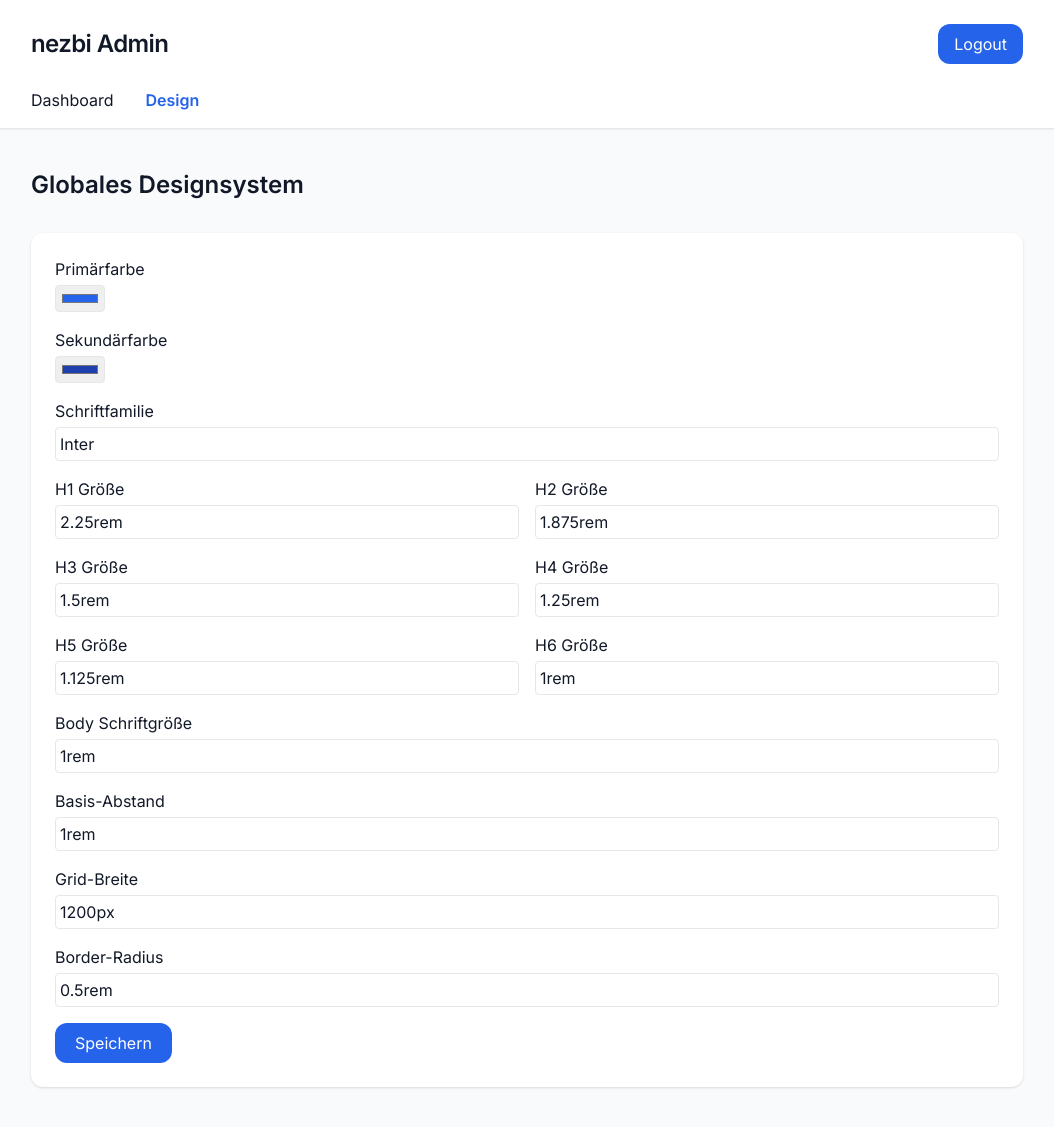
After one commit to txm296/website-chatgptshop, a PHP site: page /admin/design.php in a window 1280 px wide. The commit adds this page. Shown: the whole page, without its empty margins (113-1167 px from the left). Run offline with PHP 8.4, Linux system fonts and the light colour scheme; a user stored in the database is signed in; some libraries are stand-ins or nearby versions.

Commit message:
Add global design system with admin UI

```diff
--- a/admin/dashboard.php
+++ b/admin/dashboard.php
@@ -55,7 +55,8 @@ $siteSettings = load_settings();
             <a href="pages.php" class="hover:text-blue-600">Seiten</a>
         <a href="modular_builder.php" class="hover:text-blue-600">Builder</a>
         <a href="popup_builder.php" class="hover:text-blue-600">Popups</a>
-            <a href="customize.php" class="hover:text-blue-600">Website bearbeiten</a>
+        <a href="design.php" class="hover:text-blue-600">Design</a>
+        <a href="customize.php" class="hover:text-blue-600">Website bearbeiten</a>
             <a href="templates.php" class="hover:text-blue-600">Templates</a>
         </nav>
     </header>
--- /dev/null
+++ b/admin/design.php
@@ -0,0 +1,62 @@
+<?php
+session_start();
+if(!isset($_SESSION['admin'])){header('Location: ../login.php');exit;}
+require '../inc/settings.php';
+$settings = load_settings();
+if($_SERVER['REQUEST_METHOD']==='POST'){
+  foreach([
+    'primary_color','secondary_color','font_family','h1_size','h2_size','h3_size','h4_size','h5_size','h6_size','body_size','base_spacing','grid_width','border_radius'] as $key){
+      if(isset($_POST[$key])) $settings[$key] = trim($_POST[$key]);
+  }
+  save_settings($settings);
+  header('Location: design.php?saved=1');
+  exit;
+}
+?>
+<!DOCTYPE html>
+<html lang="de">
+<head>
+<meta charset="UTF-8">
+<title>Designsystem – nezbi Admin</title>
+<meta name="viewport" content="width=device-width, initial-scale=1">
+<script src="https://cdn.tailwindcss.com"></script>
+<link href="https://fonts.googleapis.com/css?family=Inter:400,600&display=swap" rel="stylesheet">
+<style>body{font-family:'Inter',sans-serif;}</style>
+</head>
+<body class="bg-gray-50 text-gray-900">
+<header class="bg-white border-b shadow-sm">
+    <div class="max-w-5xl mx-auto flex justify-between items-center py-6 px-4">
+        <span class="text-2xl font-extrabold tracking-tight">nezbi Admin</span>
+        <div class="flex items-center">
+            <a href="logout.php" class="inline-block rounded-xl px-4 py-2 bg-blue-600 text-white font-medium hover:bg-blue-700 transition">Logout</a>
+        </div>
+    </div>
+    <nav class="flex space-x-8 max-w-5xl mx-auto px-4 pb-4">
+        <a href="dashboard.php" class="hover:text-blue-600">Dashboard</a>
+        <a href="design.php" class="font-bold text-blue-600">Design</a>
+    </nav>
+</header>
+<main class="max-w-5xl mx-auto px-4 py-10">
+<h1 class="text-2xl font-bold mb-8">Globales Designsystem</h1>
+<?php if(isset($_GET['saved'])): ?><div class="mb-4 text-green-600">Gespeichert!</div><?php endif; ?>
+<form method="post" class="space-y-4 bg-white shadow rounded-xl p-6">
+  <div><label class="block mb-1">Prim&auml;rfarbe</label><input type="color" name="primary_color" value="<?=htmlspecialchars($settings['primary_color'])?>" class="border p-1 rounded"></div>
+  <div><label class="block mb-1">Sekund&auml;rfarbe</label><input type="color" name="secondary_color" value="<?=htmlspecialchars($settings['secondary_color'])?>" class="border p-1 rounded"></div>
+  <div><label class="block mb-1">Schriftfamilie</label><input type="text" name="font_family" value="<?=htmlspecialchars($settings['font_family'])?>" class="border p-1 rounded w-full"></div>
+  <div class="grid grid-cols-2 gap-4">
+    <div><label class="block mb-1">H1 Gr&ouml;&szlig;e</label><input type="text" name="h1_size" value="<?=htmlspecialchars($settings['h1_size'])?>" class="border p-1 rounded w-full"></div>
+    <div><label class="block mb-1">H2 Gr&ouml;&szlig;e</label><input type="text" name="h2_size" value="<?=htmlspecialchars($settings['h2_size'])?>" class="border p-1 rounded w-full"></div>
+    <div><label class="block mb-1">H3 Gr&ouml;&szlig;e</label><input type="text" name="h3_size" value="<?=htmlspecialchars($settings['h3_size'])?>" class="border p-1 rounded w-full"></div>
+    <div><label class="block mb-1">H4 Gr&ouml;&szlig;e</label><input type="text" name="h4_size" value="<?=htmlspecialchars($settings['h4_size'])?>" class="border p-1 rounded w-full"></div>
+    <div><label class="block mb-1">H5 Gr&ouml;&szlig;e</label><input type="text" name="h5_size" value="<?=htmlspecialchars($settings['h5_size'])?>" class="border p-1 rounded w-full"></div>
+    <div><label class="block mb-1">H6 Gr&ouml;&szlig;e</label><input type="text" name="h6_size" value="<?=htmlspecialchars($settings['h6_size'])?>" class="border p-1 rounded w-full"></div>
+  </div>
+  <div><label class="block mb-1">Body Schriftgr&ouml;&szlig;e</label><input type="text" name="body_size" value="<?=htmlspecialchars($settings['body_size'])?>" class="border p-1 rounded w-full"></div>
+  <div><label class="block mb-1">Basis-Abstand</label><input type="text" name="base_spacing" value="<?=htmlspecialchars($settings['base_spacing'])?>" class="border p-1 rounded w-full"></div>
+  <div><label class="block mb-1">Grid-Breite</label><input type="text" name="grid_width" value="<?=htmlspecialchars($settings['grid_width'])?>" class="border p-1 rounded w-full"></div>
+  <div><label class="block mb-1">Border-Radius</label><input type="text" name="border_radius" value="<?=htmlspecialchars($settings['border_radius'])?>" class="border p-1 rounded w-full"></div>
+  <button class="px-5 py-2 bg-blue-600 text-white rounded-xl">Speichern</button>
+</form>
+</main>
+</body>
+</html>
--- a/inc/settings.php
+++ b/inc/settings.php
@@ -12,7 +12,17 @@ function load_settings(){
         'hero_image' => 'https://images.unsplash.com/photo-1517336714731-489689fd1ca8?auto=format&fit=crop&w=1280&q=80',
         'footer_text' => '\xc2\xa9 2025 nezbi',
         'background_color' => '#f9fafb',
-        'custom_css' => ''
+        'custom_css' => '',
+        'h1_size' => '2.25rem',
+        'h2_size' => '1.875rem',
+        'h3_size' => '1.5rem',
+        'h4_size' => '1.25rem',
+        'h5_size' => '1.125rem',
+        'h6_size' => '1rem',
+        'body_size' => '1rem',
+        'base_spacing' => '1rem',
+        'grid_width' => '1200px',
+        'border_radius' => '0.5rem'
     ];
     if (file_exists($file)) {
         $data = json_decode(file_get_contents($file), true);
```
Also changed, not shown: assets/design-system.css (added, +35 -0 lines), pagebuilder/assets/builder.js (+23 -4 lines), templates/header.php (+13 -1 lines).
